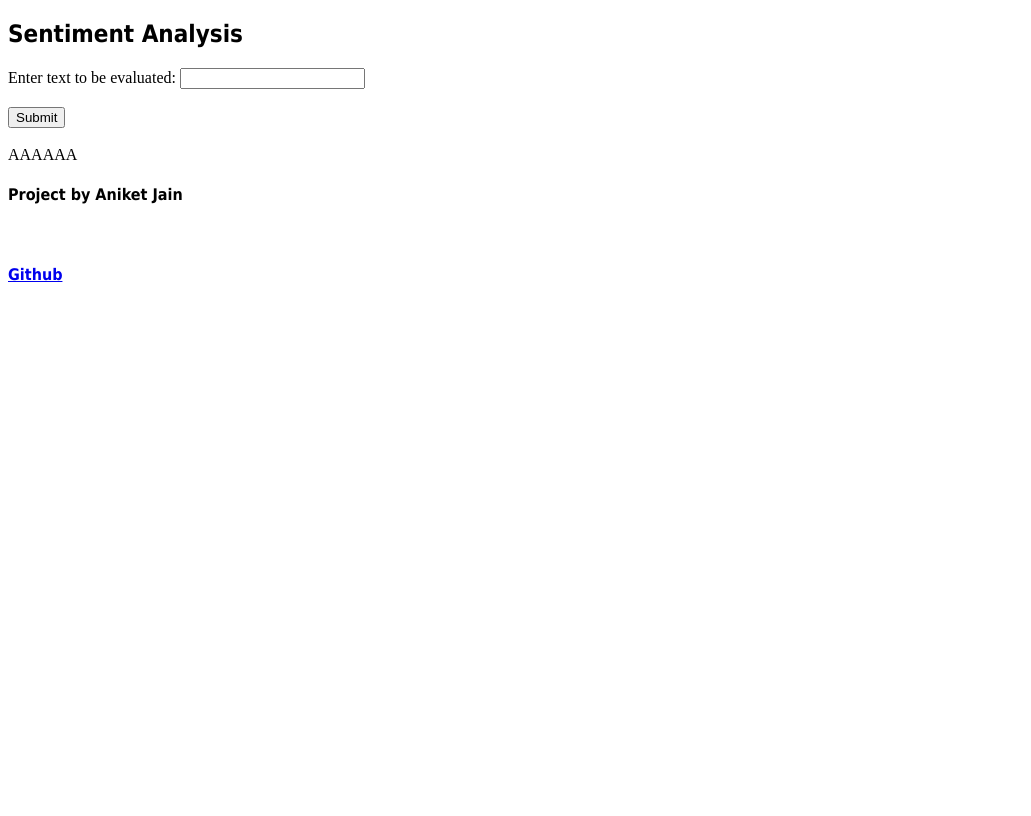
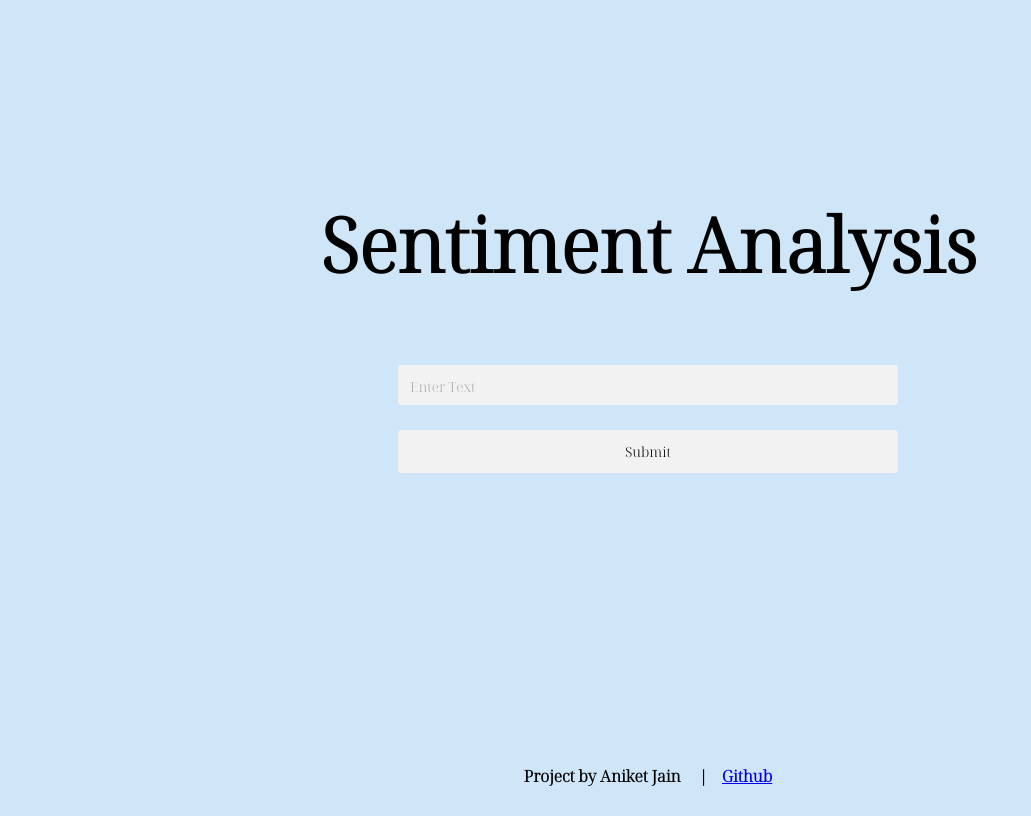
Before and after one commit to jain-aniket/sentiment-flask, a Flask app: page / in a window 1280 px wide. Shown: the whole page, without its empty margins (0-1031 px from the left). Before the commit the page ends 282 px from the top, so only its background shows below. Run offline with Flask 2, Linux system fonts and the light colour scheme; parts of the project's set-up code (start-up, migrations or seed data) failed here and were passed over; some libraries are stand-ins or nearby versions.

Commit message:
Redesign + clean code

```diff
--- a/templates/index.html
+++ b/templates/index.html
@@ -4,16 +4,12 @@
         <meta charset="utf-8">
         <meta content="FER Program to Predict Emotion" name="description">
         <title>Sentiment Analysis</title>
-        <h2 style="font-family: Tahoma">Sentiment Analysis</h2>
+
         <style>
+        @import url('https://fonts.googleapis.com/css2?family=Noto+Serif+Display:wght@300&display=swap');
         #container {
             margin: 0px auto;
             border: 10px rgb(0, 0, 0) solid;
-         }
-         #videoElement {
-             width: 640px;
-             height: 480px;
-             background-color: #666;
         }
 
         #imageElement {
@@ -22,36 +18,197 @@
             background-color: #666;
         }
 
-         #canvasElement {
-             width: 640px;
-             height: 480px;
-             display: none;
+        body {
+            background-color: rgb(207, 229, 248);
+            font-family: 'Noto Serif Display', serif;
         }
+
+        .content{
+            height: 100vh;
+            display: flex;
+            flex-direction: column;
+            justify-content: center;
+            align-items: center;
+        }
+
+        h1{
+            font-family: Tahoma;
+            font-size: 75px;
+            font-family: 'Noto Serif Display', serif;
+        }
+
+
+        /* Trying to stylize the box from here onwards */
+
+        /* Video Explanation - https://youtu.be/3AK3vspZvvM */
+        body {
+            width: 100vw;
+            height: 100vh;
+            display: flex;
+            flex-direction: column;
+            justify-content: center;
+            align-items: center;
+            font-size: 16px;
+        }
+
+        *, *::before, *::after {
+            box-sizing: border-box;
+        }
+
+        .custom-field {
+            position: relative;
+            font-size: 14px;
+            border-top: 20px solid transparent;
+            margin-bottom: 5px;
+            --field-padding: 12px;
+        }
+
+        .custom-field input {
+            border: none;
+            -webkit-appearance: none;
+            -ms-appearance: none;
+            -moz-appearance: none;
+            appearance: none;
+            background: #f2f2f2;
+            padding: var(--field-padding);
+            border-radius: 3px;
+            width: 500px;
+            outline: none;
+            font-size: 14px;
+        }
+
+        .custom-field .placeholder {
+            position: absolute;
+            left: var(--field-padding);
+            width: calc(100% - (var(--field-padding) * 2));
+            overflow: hidden;
+            white-space: nowrap;
+            text-overflow: ellipsis;
+            top: 22px;
+            line-height: 100%;
+            transform: translateY(-50%);
+            color: #aaa;
+            transition:
+                top 0.3s ease,
+                color 0.3s ease,
+                font-size 0.3s ease;
+        }
+
+        .custom-field input.dirty + .placeholder,
+        .custom-field input:focus + .placeholder,
+        .custom-field input:not(:placeholder-shown) + .placeholder {
+            top: -10px;
+            font-size: 10px;
+            color: #222;
+        }
+
+        /* THREE */
+        .custom-field.three {
+            --draw-duration: 0.1s;
+            --draw-color: #222;
+            --draw-line-width: 2px;
+            --draw-easing: linear;
+        }
+
+        .custom-field.three .border {
+            width: 100%;
+            height: 100%;
+            position: absolute;
+            left: 0;
+            top: 0;
+            transform: none;
+            display: flex;
+            align-items: center;
+            padding-left: 12px;
+            border-radius: 3px;
+        }
+
+        .custom-field.three .border::after,
+        .custom-field.three .border::before {
+            content: "";
+            width: 0;
+            height: 0;
+            display: inline-block;
+            position: absolute;
+            border-radius: 3px;
+        }
+
+        .custom-field.three .border::before {
+            left: 0;
+            bottom: 0;
+            border-right: 0px solid var(--draw-color);
+            border-bottom: 0px solid var(--draw-color);
+            transition:
+                border 0s linear calc(var(--draw-duration) * 4),
+                height var(--draw-duration) var(--draw-easing) calc(var(--draw-duration) * 2),
+                width var(--draw-duration) var(--draw-easing) calc(var(--draw-duration) * 3);
+        }
+
+        .custom-field.three .border::after {
+            right: 0;
+            top: 0;
+            border-left: 0px solid var(--draw-color);
+            border-top: 0px solid var(--draw-color);
+            transition:
+                border 0s linear calc(var(--draw-duration) * 2),
+                height var(--draw-duration) var(--draw-easing),
+                width var(--draw-duration) var(--draw-easing) var(--draw-duration);
+        }
+
+        .custom-field.three input:focus ~ .border::before,
+        .custom-field.three input:not(:placeholder-shown) ~ .border::before,
+        .custom-field.three input.dirty ~ .border::before,
+        .custom-field.three input:focus ~ .border::after,
+        .custom-field.three input:not(:placeholder-shown) ~ .border::after,
+        .custom-field.three input.dirty ~ .border::after {
+            width: 100%;
+            height: 100%;
+            border-width: var(--draw-line-width);
+        }
+
+        .custom-field.three input:not(:placeholder-shown) ~ .border::before,
+        .custom-field.three input.dirty ~ .border::before,
+        .custom-field.three input:focus ~ .border::before {
+            transition-delay: 0s, var(--draw-duration), 0s;
+        }
+
+        .custom-field.three input:not(:placeholder-shown) ~ .border::after,
+        .custom-field.three input.dirty ~ .border::after,
+        .custom-field.three input:focus ~ .border::after {
+            transition-delay:
+                calc(var(--draw-duration) * 2),
+                calc(var(--draw-duration) * 3),
+                calc(var(--draw-duration) * 2);
+        }
+
         </style>
     </head>
+
     <body>
-        <!-- <div id="container">
-            <video autoplay="true" id="videoElement">
-            </video>
-            <img id="imageElement" src="{{ url_for('video_feed') }}">
-            <canvas id="canvasElement"></canvas>
-        </div> -->
+        <div class="content">
+            <h1>Sentiment Analysis</h1>
+            <label class="custom-field three">
+                <input type="text" id="userInput" name="userInput" placeholder="&nbsp;" class="textBox" data-lpignore="true">
+                <span class="placeholder">Enter Text</span>
+                <span class="border"></span>
+            </label>
+            <label class="custom-field">
+                <input type="button" value="Submit" id = "submit" style = "font-family: Noto Serif Display">
+            </label>
 
-
-        <label for="userInput">Enter text to be evaluated:</label>
-        <input type="text" id="userInput" name="userInput"><br><br>
-        <input type="submit" value="Submit" id = "submit">
             <br><br>
             <div id="result">
-            AAAAAA
+                &nbsp;
             </div>
 
+            </div>
+        </div>
 
         <script src="https://code.jquery.com/jquery-3.2.1.slim.min.js" integrity="sha256-k2WSCIexGzOj3Euiig+TlR8gA0EmPjuc79OEeY5L45g=" crossorigin="anonymous"></script>
         <script type="text/javascript" src="https://cdnjs.cloudflare.com/ajax/libs/socket.io/2.0.3/socket.io.js"></script>
         <script src="{{ url_for('static', filename='js/main.js') }}"></script>
-        <h4 style="font-family: Tahoma">Project by Aniket Jain</h4>
+        <h4 style="font-family: Noto Serif Display"></h4>
         <br>
-        <h4><a style="font-family: Tahoma" href="https://github.com/jain-aniket/sentiment-flask">Github</a></h4>
+        <h4>Project by Aniket Jain &nbsp;&nbsp;&nbsp;&nbsp;|&nbsp;&nbsp;&nbsp;&nbsp;<a style="font-family: Noto Serif Display" href="https://github.com/jain-aniket/sentiment-flask">Github</a></h4>
     </body>
 </html>
```
Also changed, not shown: static/js/main.js (+1 -8 lines). Lines whose indentation alone changed are shown as unchanged.
